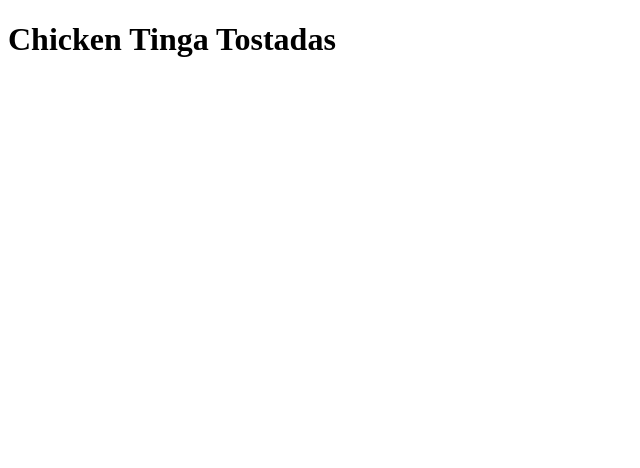
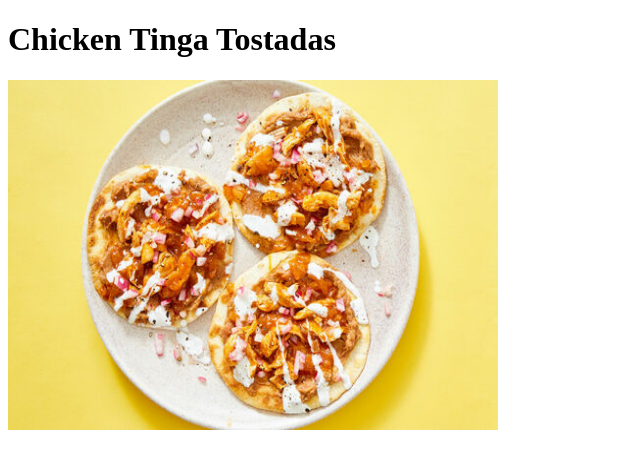
Before and after one commit to ed-lopez09/odin-recipes, a plain HTML site: page recipes/tinga.html in a window 1280 px wide. Shown: the whole page, without its empty margins (0-640 px from the left). Drawn offline with Linux system fonts and the light colour scheme.

Commit message:
Add description to tinga.html

```diff
--- a/recipes/tinga.html
+++ b/recipes/tinga.html
@@ -7,5 +7,8 @@
 
     <body>
         <h1>Chicken Tinga Tostadas</h1>
+
+        <img src="chicken-tinga.jpg" height="350" width="490"
+        alt="chicken tinga tostadas">
     </body>
 </html>
```
Also changed, not shown: recipes/enchiladas.html (+1 -0 lines).
